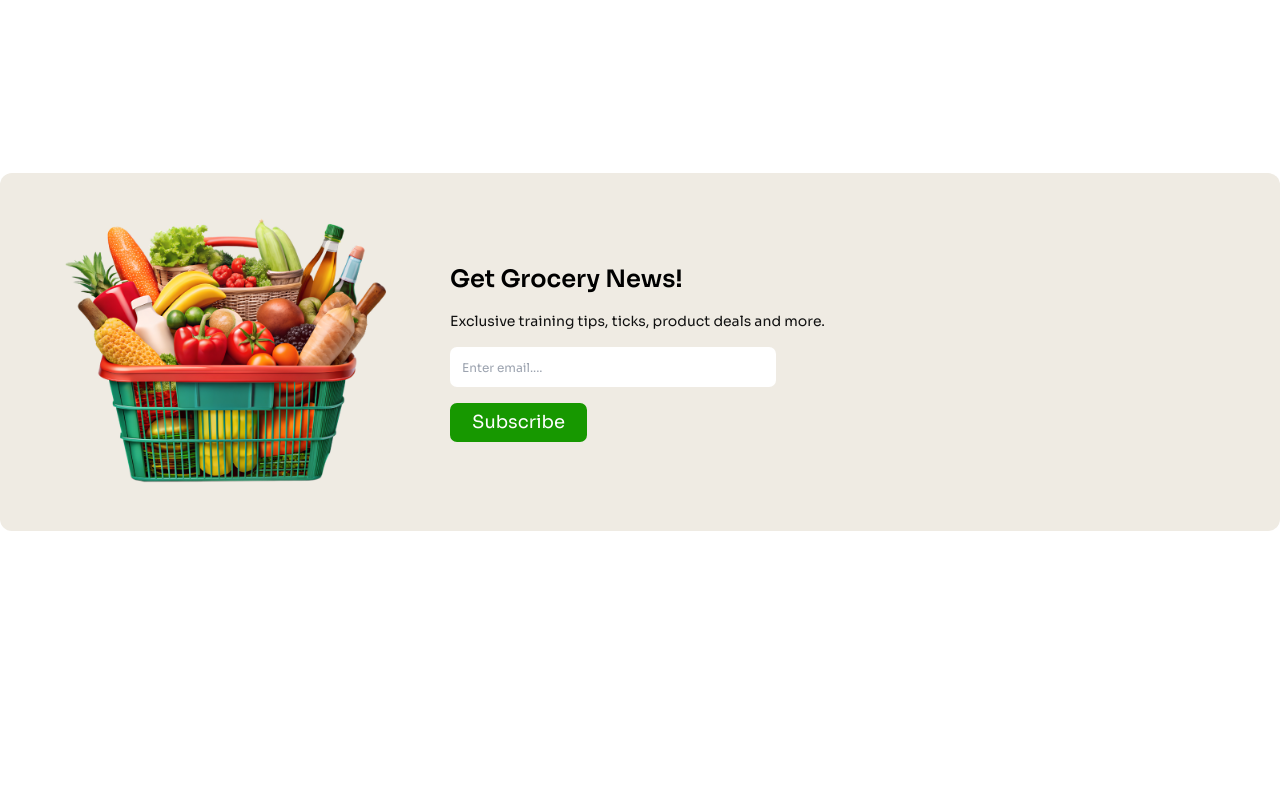
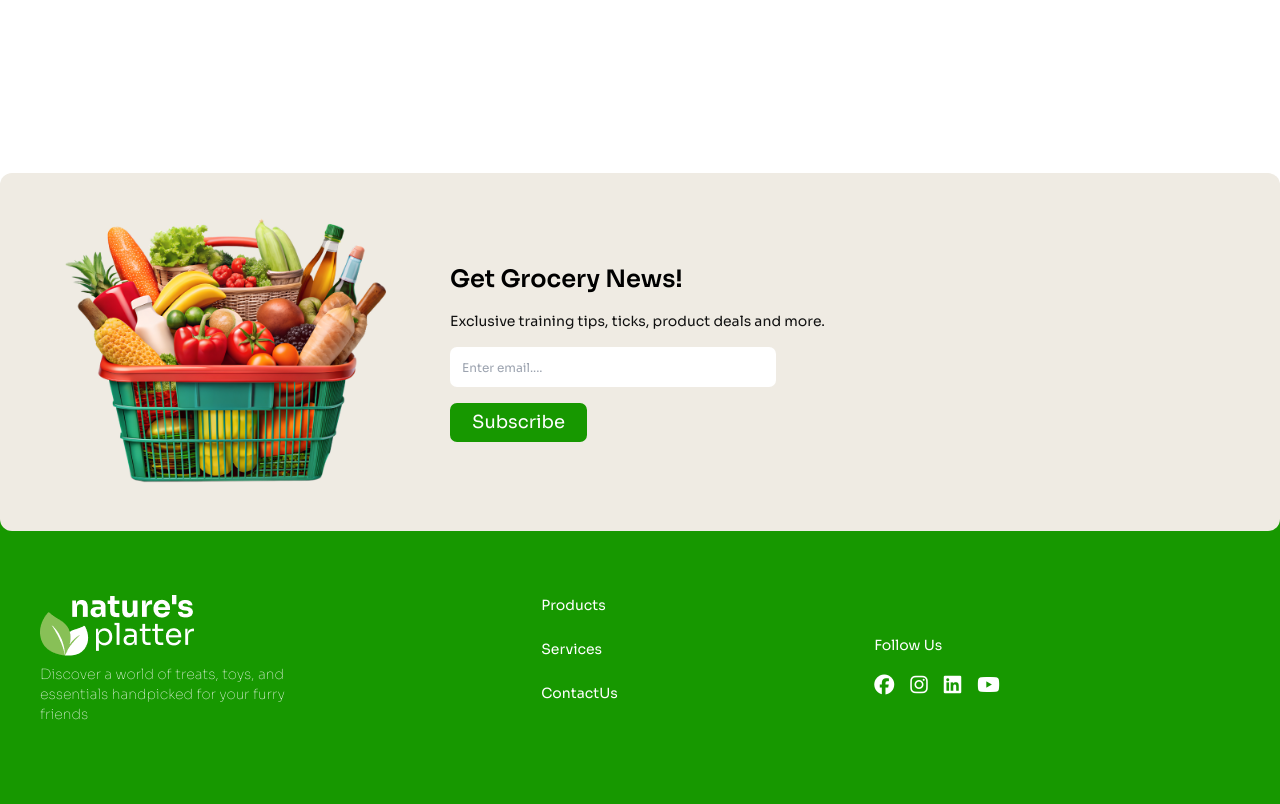
Before and after one commit to sarfarazakram576/Assignment-3, a plain HTML site: page index.html in a window 1280 px wide. Shown: the part 2222-3026 px from the top of the page. Before the commit the page ends 2753 px from the top, so only its background shows below. Drawn offline with nearby package versions, Linux system fonts and the light colour scheme; a web font is replaced by a local one.

Commit message:
Added footer on assignment 3

```diff
--- a/index.html
+++ b/index.html
@@ -212,7 +212,38 @@
         </section>
     </main>
 
+    <!-- footer section  -->
 
+    <footer class="2xl:container mx-auto footer bg-[#179800] text-white pt-96 md:pt-60 2xl:pt-96 pb-20 px-10">
+        <nav>
+            <img src="c2-assets/logo-footer.png" alt="">
+            <p class="text-sm font-thin">Discover a world of treats, toys, and <br> essentials handpicked for your furry
+                <br> friends
+            </p>
+        </nav>
+        <nav class="gap-6 mt-4 md:mt-0">
+            <a class="link link-hover">Products</a>
+            <a class="link link-hover">Services</a>
+            <a class="link link-hover">ContactUs</a>
+        </nav>
+        <nav class="flex flex-col gap-4 mt-10">
+            <h6>Follow Us</h6>
+            <div class="grid grid-flow-col gap-4">
+                <a>
+                    <i class="fa-brands fa-facebook text-xl"></i>
+                </a>
+                <a>
+                    <i class="fa-brands fa-instagram text-xl"></i>
+                </a>
+                <a>
+                    <i class="fa-brands fa-linkedin text-xl"></i>
+                </a>
+                <a>
+                    <i class="fa-brands fa-youtube text-xl"></i>
+                </a>
+            </div>
+        </nav>
+    </footer>
 </body>
 
 </html>
```
